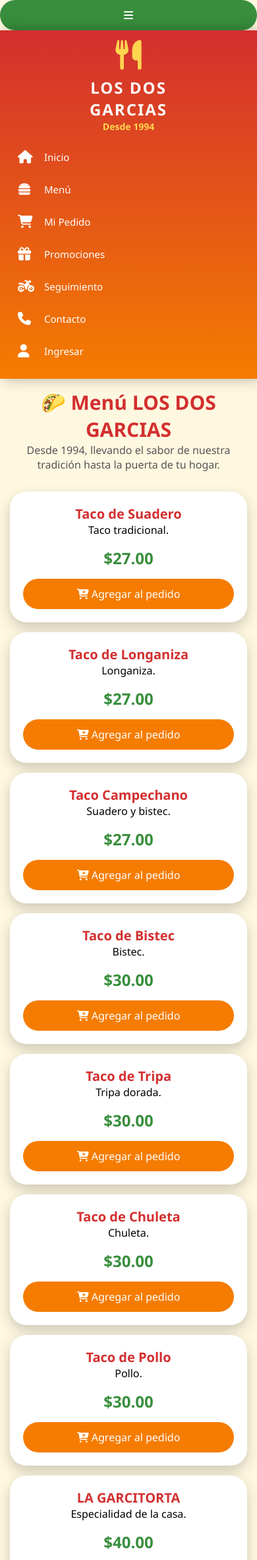
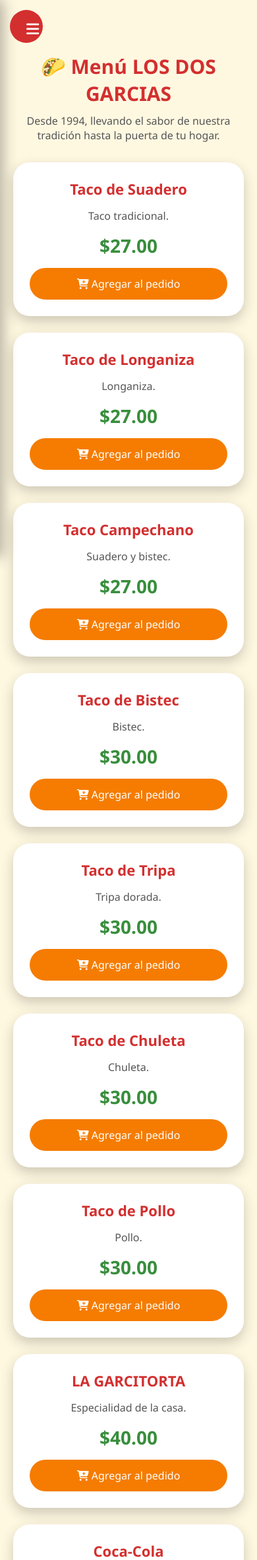
Before and after one commit to emiliogarcianmms-ship-it/los-dos-garcias, a Flask app: page /menu in a window 390 px wide. Shown: the top 2364 px of the page at 66% size. Run offline with Flask 3, Linux system fonts and the light colour scheme; data comes from the database, SQL or seed files in the repository; data that the repository does not hold is empty; some libraries are stand-ins or nearby versions.

Commit message:
Update estilos.css

```diff
--- a/static/css/estilos.css
+++ b/static/css/estilos.css
@@ -1,53 +1,68 @@
-/* ==================================
+/* =====================================
    LOS DOS GARCIAS
-   Diseño principal responsive
-================================== */
+   DISEÑO GENERAL RESPONSIVE
+===================================== */
 
 
 *{
+
     margin:0;
     padding:0;
     box-sizing:border-box;
     font-family:'Segoe UI',sans-serif;
+
 }
 
 
+
 body{
+
     background:#fff8e1;
-    overflow-x:hidden;
+    color:#333;
+
 }
 
 
-/* ===============================
+
+/* =====================================
    MENU LATERAL
-================================ */
+===================================== */
 
 
 .sidebar{
 
+
     position:fixed;
+
+    left:0;
+    top:0;
 
     width:280px;
 
     height:100vh;
 
     background:
+
     linear-gradient(
         180deg,
         #d32f2f,
         #f57c00
     );
 
+
     color:white;
 
     padding:25px;
 
-    box-shadow:5px 0 20px rgba(0,0,0,.3);
+    box-shadow:
+    5px 0 20px rgba(0,0,0,.3);
+
+    z-index:1000;
+
 
 }
 
 
-/* LOGO */
 
 
 .logo{
@@ -59,6 +74,7 @@ body{
 }
 
 
+
 .logo i{
 
     font-size:45px;
@@ -68,15 +84,15 @@ body{
 }
 
 
+
 .logo h2{
 
     font-size:32px;
 
     letter-spacing:2px;
 
-    margin-top:10px;
+}
 
-}
 
 
 .logo p{
@@ -85,16 +101,19 @@ body{
 
     font-weight:bold;
 
-    font-size:18px;
-
 }
 
 
 
-/* NAVEGACION */
+
+
+/* =====================================
+   NAVEGACION
+===================================== */
 
 
 .sidebar nav a{
+
 
     display:flex;
 
@@ -102,19 +121,26 @@ body{
 
     gap:15px;
 
+
     text-decoration:none;
 
     color:white;
 
+
     padding:15px;
+
 
     margin:10px 0;
 
+
     border-radius:15px;
+
 
     font-size:18px;
 
+
     transition:.3s;
+
 
 }
 
@@ -130,7 +156,9 @@ body{
 
 
 
+
 .sidebar nav a:hover{
+
 
     background:#fbc02d;
 
@@ -138,68 +166,128 @@ body{
 
     transform:translateX(10px);
 
+
 }
 
 
 
-/* INFORMACION */
-
 
 .info{
+
 
     position:absolute;
 
     bottom:30px;
 
-    font-size:14px;
 
-    background:rgba(0,0,0,.2);
+    background:
+
+    rgba(0,0,0,.2);
+
 
     padding:15px;
 
+
     border-radius:15px;
 
+
     width:230px;
+
+
+    font-size:14px;
+
 
 }
 
 
 
-/* ===============================
+
+
+/* =====================================
    CONTENIDO
-================================ */
+===================================== */
 
 
 .contenido{
+
 
     margin-left:280px;
 
     padding:30px;
 
+
 }
 
 
 
-/* BOTONES */
+
+.card{
+
+
+    background:white;
+
+    padding:30px;
+
+    border-radius:25px;
+
+
+    box-shadow:
+
+    0 5px 20px rgba(0,0,0,.15);
+
+
+}
+
+
+
+
+
+/* =====================================
+   BOTON MENU CELULAR
+===================================== */
+
+
+.menu-toggle{
+
+
+    display:none;
+
+}
+
+
+
+
+
+/* =====================================
+   BOTONES
+===================================== */
 
 
 button{
+
 
     background:#388e3c;
 
     color:white;
 
+
     border:none;
 
-    padding:12px 25px;
 
-    border-radius:25px;
+    padding:13px 25px;
+
+
+    border-radius:30px;
+
 
     cursor:pointer;
 
+
     font-size:16px;
 
+
     transition:.3s;
+
 
 }
 
@@ -207,86 +295,101 @@ button{
 
 button:hover{
 
+
     background:#1b5e20;
 
     transform:scale(1.05);
+
 
 }
 
 
 
-/* TARJETAS */
-
-
-.card{
-
-    background:white;
-
-    padding:20px;
-
-    border-radius:20px;
-
-    box-shadow:0 5px 15px rgba(0,0,0,.15);
-
-}
 
 
 
-/* ===============================
+/* =====================================
    MENU PRODUCTOS
-================================ */
+===================================== */
 
 
-.titulo-menu{
-
-    color:#d32f2f;
-
-    font-size:40px;
+.menu-header{
 
     text-align:center;
 
 }
 
 
-.subtitulo-menu{
 
-    text-align:center;
+.titulo-menu{
 
-    font-size:20px;
 
-    color:#555;
+    color:#d32f2f;
 
-    margin-bottom:30px;
+    font-size:40px;
+
+    margin-bottom:10px;
+
 
 }
 
 
 
-.productos-container{
 
-    display:grid;
+.subtitulo-menu{
 
-    grid-template-columns:
-    repeat(auto-fit,minmax(260px,1fr));
 
-    gap:25px;
+    color:#555;
+
+    font-size:20px;
+
+    margin-bottom:30px;
+
 
 }
 
 
 
+
+
+.productos-container{
+
+
+    display:grid;
+
+
+    grid-template-columns:
+
+    repeat(auto-fit,minmax(260px,1fr));
+
+
+    gap:25px;
+
+
+}
+
+
+
+
 .producto-card{
+
 
     background:white;
 
+
     border-radius:25px;
+
 
     overflow:hidden;
 
+
     box-shadow:
+
     0 8px 20px rgba(0,0,0,.2);
 
+
     transition:.3s;
+
 
 }
 
@@ -294,19 +397,9 @@ button:hover{
 
 .producto-card:hover{
 
-    transform:translateY(-10px);
 
-}
+    transform:translateY(-8px);
 
-
-
-.producto-card img{
-
-    width:100%;
-
-    height:200px;
-
-    object-fit:cover;
 
 }
 
@@ -314,23 +407,42 @@ button:hover{
 
 .producto-info{
 
-    padding:20px;
+
+    padding:25px;
 
     text-align:center;
+
 
 }
 
 
+
 .producto-info h2{
+
 
     color:#d32f2f;
 
-    font-size:24px;
+    font-size:25px;
+
 
 }
 
 
+
+.descripcion-producto{
+
+
+    color:#555;
+
+    margin:15px 0;
+
+
+}
+
+
+
 .producto-info h3{
+
 
     color:#388e3c;
 
@@ -338,258 +450,360 @@ button:hover{
 
     margin:15px;
 
+
 }
 
 
 
-.producto-info button{
+.btn-carrito{
+
 
     background:#f57c00;
 
 }
 
 
-.producto-info button:hover{
+
+.btn-carrito:hover{
+
 
     background:#d32f2f;
+
 
 }
 
 
 
-/* ===============================
+
+
+/* =====================================
    PROMOCIONES
-================================ */
+===================================== */
 
 
 .promociones-menu{
 
+
     margin-top:40px;
+
 
     background:#fbc02d;
 
+
     padding:25px;
 
+
     border-radius:25px;
+
 
 }
 
 
+
+
 .promociones-menu h2{
+
 
     text-align:center;
 
     color:#b71c1c;
 
+
 }
+
 
 
 
 .promo{
 
+
     background:white;
-
-    margin:15px;
 
     padding:20px;
 
+    margin:15px 0;
+
     border-radius:15px;
+
 
 }
 
 
 
+
 .promo h3{
 
+
     color:#388e3c;
+
 
 }
 
 
 
-/* ===============================
+
+
+
+
+/* =====================================
    CARRITO
-================================ */
+===================================== */
 
 
 .carrito-container{
 
+
     display:grid;
 
+
     grid-template-columns:
+
     repeat(auto-fit,minmax(260px,1fr));
 
+
     gap:25px;
+
 
 }
 
 
 
+
+
 .carrito-card{
 
+
+    background:white;
+
+
     border:3px solid #fbc02d;
+
+
+    border-radius:20px;
+
+
+    padding:20px;
+
 
 }
 
 
 
+
+
 .resumen-pedido{
 
-    margin-top:35px;
+
+    margin-top:30px;
+
 
     background:white;
 
+
     padding:25px;
+
 
     border-radius:25px;
 
-    box-shadow:0 5px 20px rgba(0,0,0,.2);
 
     text-align:center;
+
+
+    box-shadow:
+
+    0 5px 20px rgba(0,0,0,.15);
+
 
 }
 
 
 
-.resumen-pedido h2{
 
-    color:#d32f2f;
+.btn-eliminar{
+
+
+    background:#d32f2f;
+
 
 }
 
 
 
-.btn-eliminar{
-
-    background:#d32f2f;
-
-}
+.btn-eliminar:hover{
 
 
-.btn-eliminar:hover{
+    background:#b71c1c;
 
-    background:#b71c1c;
 
 }
 
 
 
-/* ===============================
-   FORMULARIOS
-================================ */
 
 
-form{
 
-    max-width:600px;
 
-    margin:auto;
+/* =====================================
+   CELULARES
+===================================== */
+
+
+@media(max-width:800px){
+
+
+
+.menu-toggle{
+
+
+    display:block;
+
+
+    position:fixed;
+
+
+    top:15px;
+
+    left:15px;
+
+
+    z-index:2000;
+
+
+    width:50px;
+
+    height:50px;
+
+
+    border-radius:50%;
+
+
+    background:#d32f2f;
+
+
+    color:white;
+
+
+    font-size:22px;
+
 
 }
 
 
 
-input,
-textarea,
-select{
 
-    width:100%;
 
-    padding:12px;
+.sidebar{
 
-    margin:10px 0;
 
-    border-radius:10px;
+    left:-280px;
 
-    border:1px solid #ccc;
 
-    font-size:16px;
+    transition:.3s;
+
 
 }
 
 
 
-/* ===============================
-   TABLAS ADMIN
-================================ */
+
+.sidebar.activo{
 
 
-table{
+    left:0;
 
-    width:100%;
-
-    border-collapse:collapse;
-
-    background:white;
 
 }
 
 
 
-td,
-th{
 
-    padding:12px;
 
-    border:1px solid #ddd;
+.contenido{
+
+
+    margin-left:0;
+
+
+    padding:20px;
+
+
+    padding-top:80px;
+
 
 }
 
 
 
-/* ===============================
-   CELULARES
-================================ */
 
+.logo h2{
 
-@media(max-width:800px){
-
-
-    .sidebar{
-
-        position:relative;
-
-        width:100%;
-
-        height:auto;
-
-        padding:15px;
+    font-size:26px;
 
 }
 
 
 
-    .logo{
 
-        margin-bottom:15px;
+
+.titulo-menu{
+
+
+    font-size:30px;
+
 
 }
 
 
 
-    .logo h2{
 
-        font-size:24px;
+.subtitulo-menu{
+
+
+    font-size:16px;
+
 
 }
 
 
 
-    .logo p{
 
-        font-size:14px;
+.productos-container{
+
+
+    grid-template-columns:1fr;
+
 
 }
 
 
 
-    .sidebar nav a{
 
-        font-size:15px;
+.producto-info h2{
 
-        padding:12px;
 
-        margin:5px 0;
+    font-size:22px;
+
+
+}
+
+
+
+.card{
+
+
+    padding:20px;
+
+
+}
+
+
+
+
+button{
+
+
+    width:100%;
+
 
 }
 
@@ -597,94 +811,12 @@ th{
 
 .info{
 
+
     display:none;
+
 
 }
 
 
 
-    .contenido{
-
-        margin-left:0;
-
-        padding:15px;
-
 }
-
-
-
-    .titulo-menu{
-
-        font-size:30px;
-
-    }
-
-
-
-    .subtitulo-menu{
-
-        font-size:16px;
-
-    }
-
-
-
-    .productos-container,
-    .carrito-container{
-
-        grid-template-columns:1fr;
-
-        gap:15px;
-
-    }
-
-
-
-    .producto-card img{
-
-        height:180px;
-
-    }
-
-
-
-    .producto-info h2{
-
-        font-size:20px;
-
-    }
-
-
-
-    .producto-info h3{
-
-        font-size:24px;
-
-    }
-
-
-
-    button{
-
-        width:100%;
-
-    }
-
-
-
-    table{
-
-        display:block;
-
-        overflow-x:auto;
-
-        white-space:nowrap;
-
-    }
-
-
-}
-
-background:#b71c1c;
-
-}
```
Lines whose indentation alone changed are shown as unchanged.
